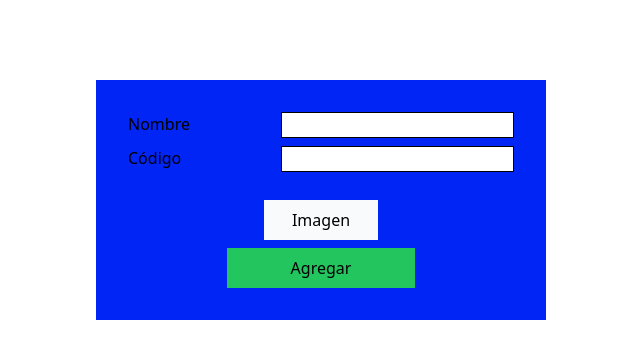
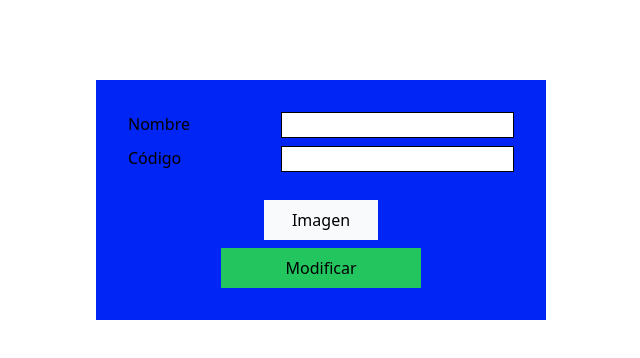
Before and after one commit to ErickOwo/Codes-App-WEB, a Next.js app: page /codes/update/1 in a window 1280 px wide. Shown: the top 358 px of the page, without its empty margins (319-959 px from the left). Built offline with nearby package versions, Linux system fonts and the light colour scheme; no server answers.

Commit message:
button add modified for fodify

```diff
--- a/src/pages/codes/update/[id].js
+++ b/src/pages/codes/update/[id].js
@@ -54,7 +54,7 @@ const Update = () => {
           <input id="media" name="media" type="file" className="hidden"></input>
         </div>
         <button type="submit" className="py-2 px-16 m-auto bg-green-500">
-          Agregar
+          Modificar
         </button>
       </form>
     </div>
```
